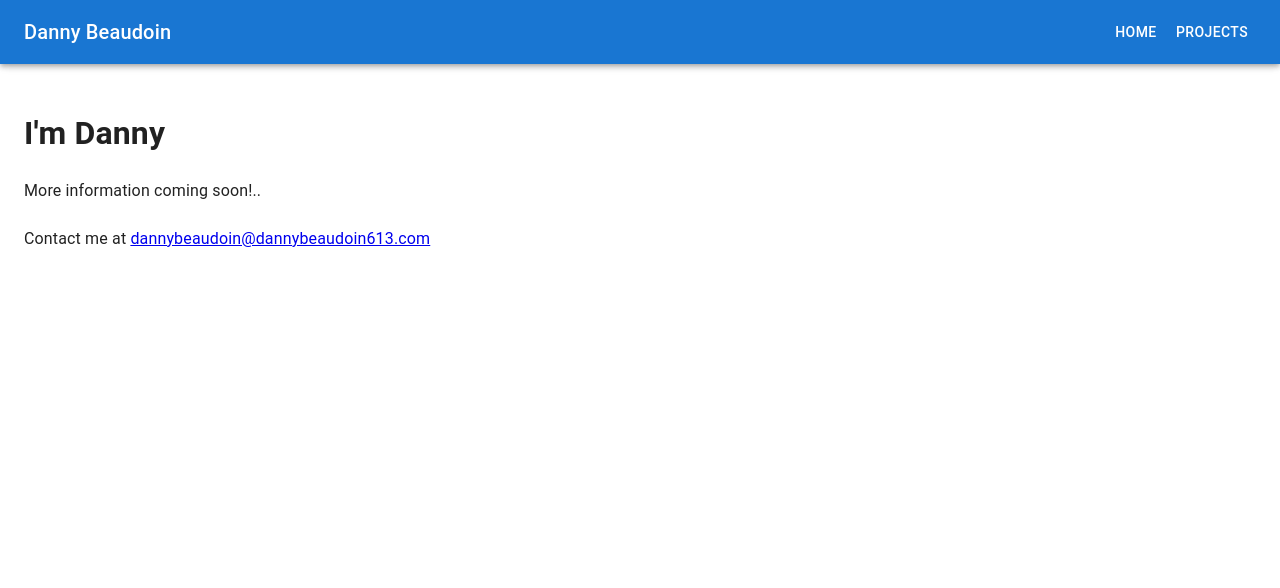
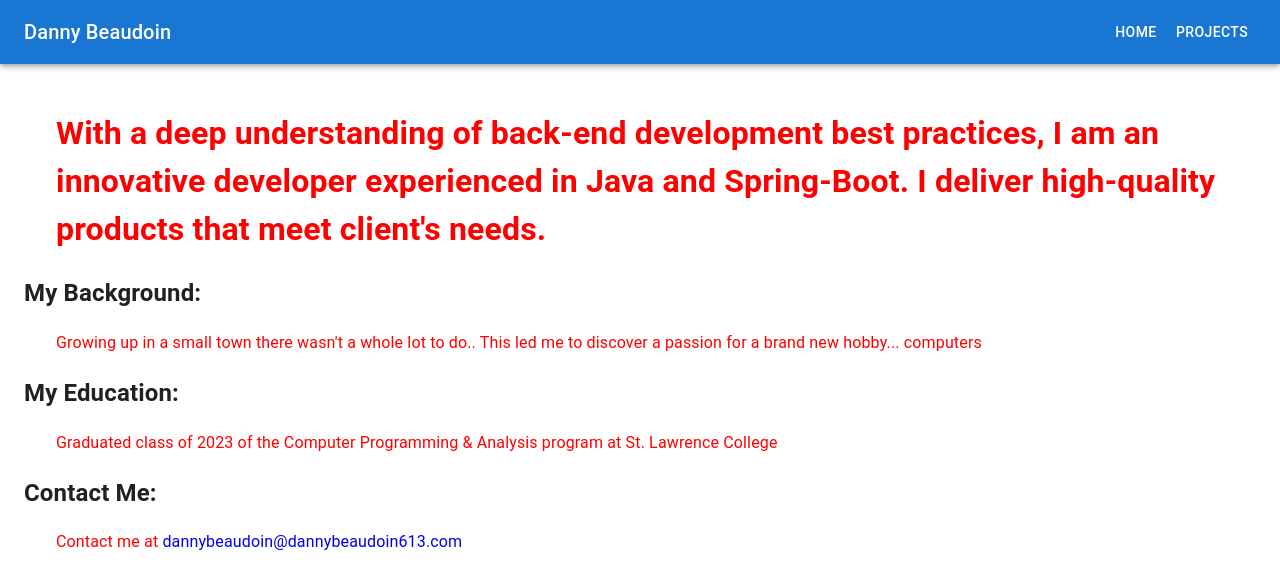
Before and after one commit to dannybeaudoin28/db-portfolio-ui, a React (Create React App) app: page /home in a window 1280 px wide. Shown: the top 588 px of the page. Built offline with nearby package versions, Linux system fonts and the light colour scheme.

Commit message:
add content to home page

```diff
--- a/src/routes/home/home.component.jsx
+++ b/src/routes/home/home.component.jsx
@@ -1,14 +1,22 @@
+import './home.styles.scss';
+
 const Home = () => {
-    const test = 1;
-
     return (
         <div>
-            <h1>I'm Danny</h1>
-            <p>
-                More information coming soon!..
-                <br/><br/>
-                Contact me at <a href="mailto: dannybeaudoin@dannybeaudoin613.com">dannybeaudoin@dannybeaudoin613.com</a>
+            <h1 className='about-content'>
+                With a deep understanding of back-end development best practices, I am an innovative developer
+                experienced in Java and Spring-Boot. I deliver high-quality products that meet client's needs.
+            </h1>
+            <h2></h2>
+            <p className='about-content'></p>
+            <h2>My Background:</h2>
+            <p className='about-content'>
+                Growing up in a small town there wasn't a whole lot to do.. This led me to discover a passion for a brand new hobby... computers
             </p>
+            <h2>My Education:</h2>
+            <p className='about-content'>Graduated class of 2023 of the Computer Programming & Analysis program at St. Lawrence College</p>
+            <h2>Contact Me:</h2>
+            <p className="about-content">Contact me at <a href="mailto: dannybeaudoin@dannybeaudoin613.com">dannybeaudoin@dannybeaudoin613.com</a></p>
         </div>
     );
 };
--- /dev/null
+++ b/src/routes/home/home.styles.scss
@@ -0,0 +1,8 @@
+.about-content {
+    margin-left: 2rem;
+    color: red;
+}
+
+a{
+    text-decoration: none;
+}
```
